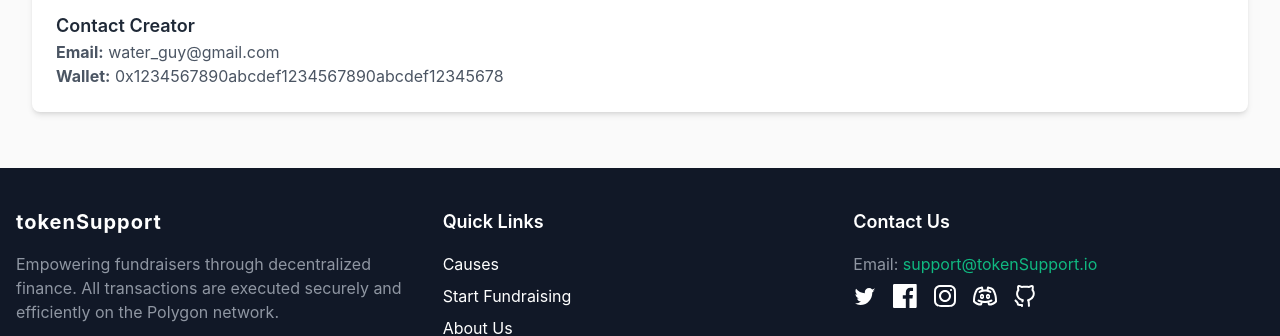
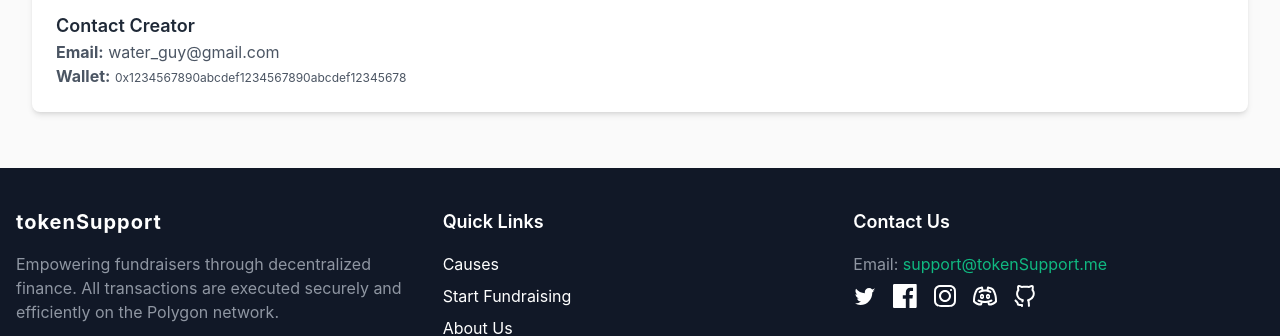
Before and after one commit to FirstFlush/tokenSupport-frontend, a React (Create React App) app: page /causes/1 in a window 1280 px wide. Shown: the part 873-1209 px from the top of the page. Built offline with nearby package versions, Linux system fonts and the light colour scheme.

Commit message:
touched up css for first presentation

```diff
--- a/src/components/Navbar.tsx
+++ b/src/components/Navbar.tsx
@@ -3,7 +3,6 @@ import NavbarLink from './NavbarLink';
 import SearchBar from './SearchBar';
 import { COMPANY_NAME } from '../utils/constants';
 import './Navbar.css';
-
 
 const Navbar: React.FC = () => {
     const [isOpen, setIsOpen] = useState(false);
@@ -12,13 +11,16 @@ const Navbar: React.FC = () => {
         setIsOpen(!isOpen);
     };
 
+    const closeMenu = () => {
+        setIsOpen(false); // This will close the menu
+    };
+
     return (
-
         <nav className="fixed top-0 left-0 w-full z-50 bg-header text-headerText shadow-md py-4 px-1 sm:px-4">
             <div className="container mx-auto">
                 <div className="flex justify-between items-center">
                     <h1 className="text-2xl text-white tracking-widest">
-                        <NavbarLink href="/" name={COMPANY_NAME} isBold={true} />
+                        <NavbarLink href="/" name={COMPANY_NAME} isBold={true} onClick={closeMenu} />
                     </h1>
 
                     <div className="md:hidden pr-4">
@@ -58,19 +60,14 @@ const Navbar: React.FC = () => {
                 {/* Mobile Menu (collapsible) */}
                 <div className={`${isOpen ? 'block' : 'hidden'} md:hidden`}>
                     <div className="flex flex-col space-y-4 px-4 py-2">
-                        <NavbarLink href="/causes" name="Causes" />
-                        <NavbarLink href="/fundraise" name="Fundraise" />
-                        <NavbarLink href="/about" name="About" />
+                        <NavbarLink href="/causes" name="Causes" onClick={closeMenu} />
+                        <NavbarLink href="/fundraise" name="Fundraise" onClick={closeMenu} />
+                        <NavbarLink href="/about" name="About" onClick={closeMenu} />
                     </div>
 
                     {/* Mobile Search Bar */}
                     <div className="flex justify-center px-4 py-2">
                         <SearchBar className="w-full" />
-                        {/* <input
-                            type="text"
-                            placeholder="Search for causes..."
-                            className="w-full px-4 py-2 border rounded-full text-sm focus:outline-none focus:ring-2 focus:ring-indigo-500"
-                        /> */}
                     </div>
                 </div>
             </div>
--- a/src/components/NavbarLink.tsx
+++ b/src/components/NavbarLink.tsx
@@ -5,13 +5,15 @@ interface NavbarLinkProps {
   href: string;
   name: string;
   isBold?: boolean;
+  onClick?: () => void;
 }
 
-const NavbarLink: React.FC<NavbarLinkProps> = ({ href, name, isBold = false }) => {
+const NavbarLink: React.FC<NavbarLinkProps> = ({ href, name, isBold = false, onClick }) => {
   return (
     <Link
       to={href}
       className={`relative inline-block px-4 py-2 transition-all duration-300 ease-in-out hover:text-highlightLight10 ${isBold ? 'font-bold' : 'font-medium'}`}
+      onClick={onClick}
     >
       {name}
     </Link>
--- a/src/pages/CauseDetailPage.tsx
+++ b/src/pages/CauseDetailPage.tsx
@@ -92,7 +92,7 @@ const CauseDetailPage: React.FC = () => {
                         <strong>Email:</strong> {cause.email}
                     </p>
                     <p className="text-gray-600">
-                        <strong>Wallet:</strong> {cause.wallet}
+                        <strong>Wallet:</strong> <span className="text-xs">{cause.wallet}</span>
                     </p>
                 </div>
             </div>
--- a/src/utils/constants.ts
+++ b/src/utils/constants.ts
@@ -1,7 +1,7 @@
 
 
 export const COMPANY_NAME: string = "tokenSupport"
-export const COMPANY_DOMAIN: string = "tokenSupport.io"
+export const COMPANY_DOMAIN: string = "tokenSupport.me"
 export const CURRENCIES: string[][] = [
     ["ETH", "Ethereum"],
     ["USDT", "USDT ERC-20"],
```
